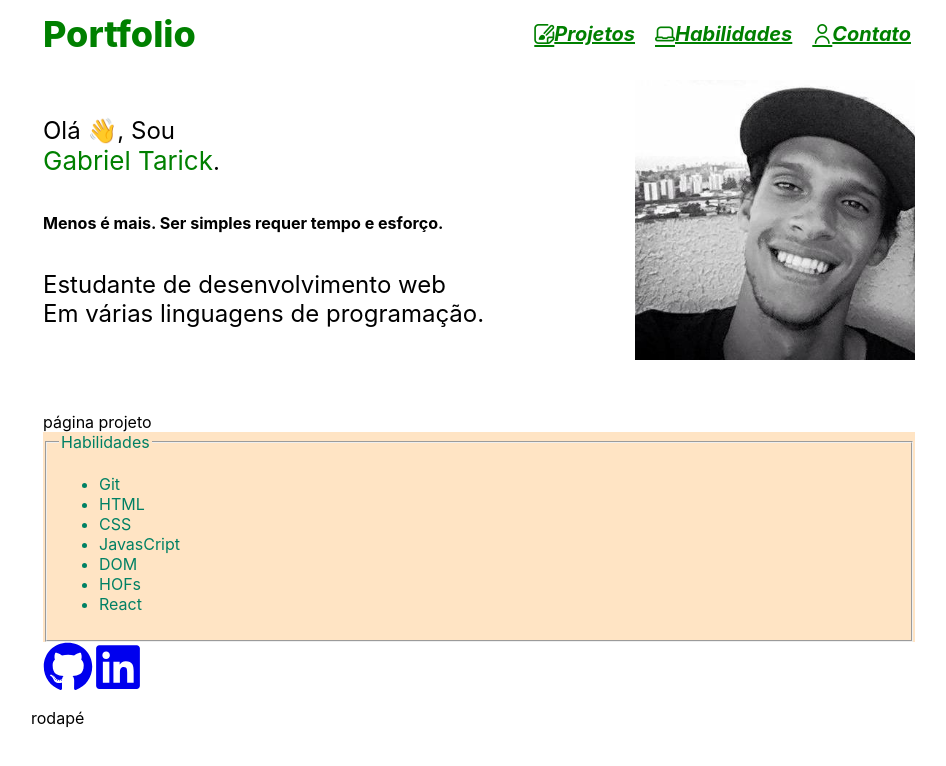
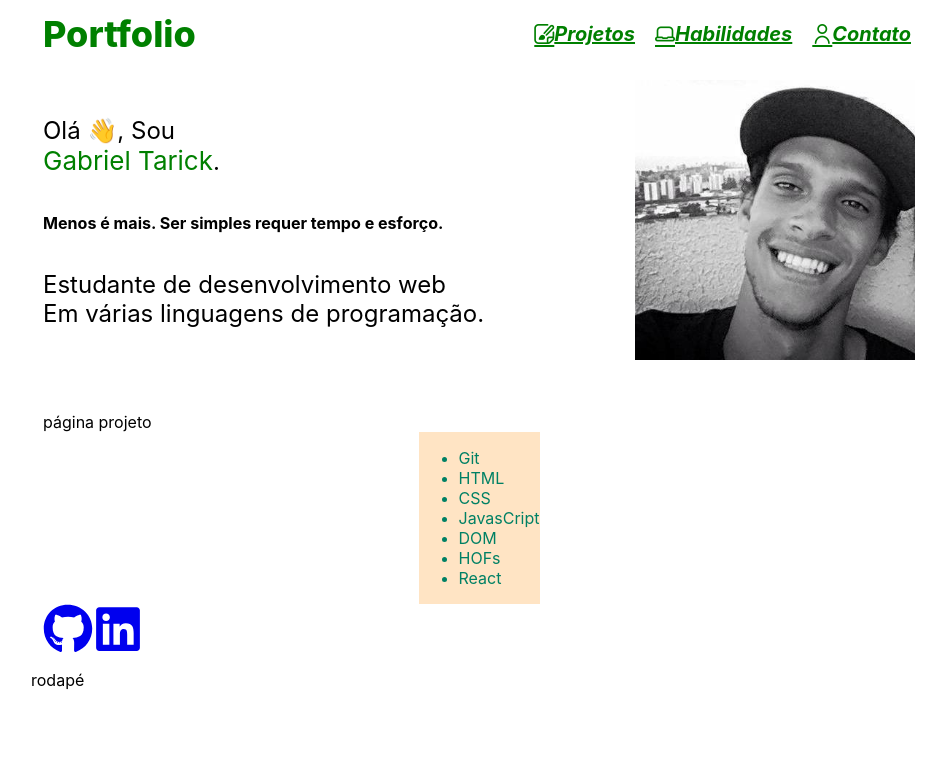
Before and after one commit to p4n1k0/my-portfolio, a React (Create React App) app: page / in a window 1280 px wide. Shown: the top 766 px of the page, without its empty margins (161-1107 px from the left). Built offline with nearby package versions, Linux system fonts and the light colour scheme.

Commit message:
mapeia caminho url com Route para home

```diff
--- a/src/App.js
+++ b/src/App.js
@@ -1,13 +1,16 @@
-import React from 'react';
+import React, { Component } from 'react';
 import Home from './components/home/Home';
-import { BrowserRouter } from 'react-router-dom';
+import { BrowserRouter, Route } from 'react-router-dom';
 
-function App() {
-  return (
-    <BrowserRouter>
-      <Home />
-    </BrowserRouter>
-  );
+class App extends Component {
+  render() {
+    return (
+      <BrowserRouter>
+        <Route path="/" component={Home} />
+      </BrowserRouter>
+    );
+  }
+
 }
 
 export default App;
--- a/src/components/body/Body.jsx
+++ b/src/components/body/Body.jsx
@@ -1,9 +1,10 @@
 import React from 'react';
 import './body.css';
 import About from './about/About';
+import Skills from './skill/Skills';
 import Project from './project/Project';
-import Skills from './skill/Skills';
 import Contact from './contact/Contact';
+import { Link } from 'react-router-dom';
 
 function Body() {
         return (
@@ -17,7 +18,7 @@ function Body() {
                 </section>
 
                 <section id="skills">
-                    <Skills />
+                    <Link to="/skill" component={Skills}>Skills</Link>
                 </section>
 
                 <section id="contact">
--- a/src/components/body/skill/Skills.jsx
+++ b/src/components/body/skill/Skills.jsx
@@ -9,10 +9,9 @@ function Skills() {
   return (
     <div className="skills">
       <div className="skills-info">
-        <fieldset>
-          <legend>Habilidades</legend>
-          <ul>{habilidades.map((habilidade) => Skill(habilidade))}</ul>
-        </fieldset>
+
+        <ul>{habilidades.map((habilidade) => Skill(habilidade))}</ul>
+
       </div>
     </div>
   )
--- a/src/components/body/skill/skills.css
+++ b/src/components/body/skill/skills.css
@@ -1,3 +1,9 @@
+.skills {
+    display: flex;
+    justify-content: center;
+    align-items: center;
+}
+
 .skills-info {
     color: rgb(0, 128, 100);
     background-color: bisque;
--- a/src/components/comp/social/Social.jsx
+++ b/src/components/comp/social/Social.jsx
@@ -1,20 +1,23 @@
 import React from 'react';
 import { FaGithub } from 'react-icons/fa';
 import { FaLinkedin } from 'react-icons/fa';
+import { Link } from 'react-router-dom';
 
-export default function Social() {
+const Social = () => {
     return (
         <div className="social-contact">
             <div className="social-icon-div">
 
-                <a href="https://github.com/p4n1k0">
+                <Link to="https://github.com/p4n1k0">
                     <FaGithub size={50} />
-                </a>
+                </Link>
 
-                <a href="https://www.linkedin.com/in/gabriel-tarick-bb708917b/">
+                <Link to="https://www.linkedin.com/in/gabriel-tarick-bb708917b/">
                     <FaLinkedin size={50} />
-                </a>
+                </Link>
             </div>
         </div>
     )
 }
+
+export default Social;
--- a/src/components/home/Home.jsx
+++ b/src/components/home/Home.jsx
@@ -1,11 +1,10 @@
-import React, { Component } from 'react';
+import React from 'react';
 import Body from '../body/Body';
 import Footer from '../footer/Footer';
 import Header from '../header/Header';
 import "./home.css";
 
-class Home extends Component {
-    render() {
+function Home() {
         return (
             <div className="home">
                 <div>
@@ -21,7 +20,6 @@ class Home extends Component {
                 </div>
             </div>
         )
-    }
 }
 
 export default Home;
```
